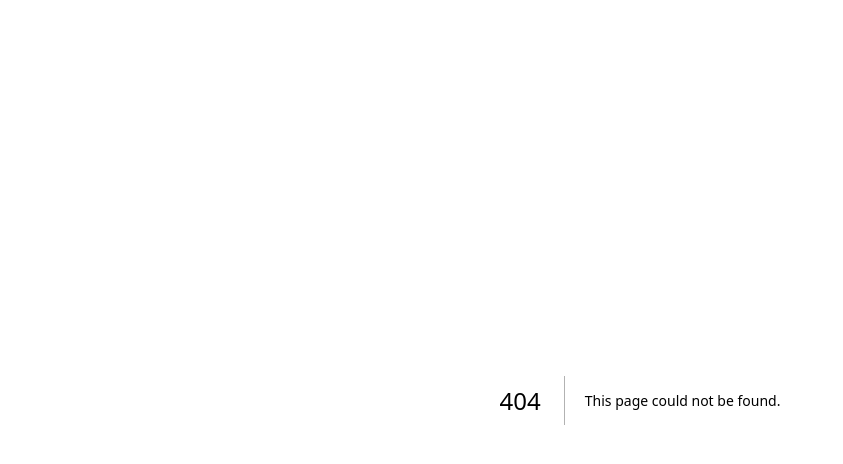
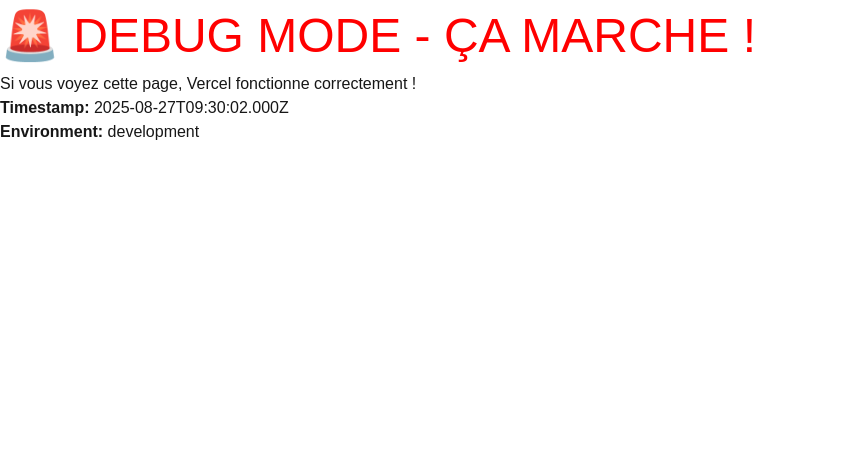
Before and after one commit to morepudding/datamigv2, a Next.js app: page /debug in a window 1280 px wide. Before the commit this address had no page. Shown: the top 464 px of the page, without its empty margins (0-843 px from the left). Built offline with nearby package versions, Linux system fonts and the light colour scheme.

Commit message:
Debug: Ajout page debug ultra-simple + configuration Vercel framework

```diff
--- /dev/null
+++ b/src/app/debug/page.tsx
@@ -0,0 +1,19 @@
+export default function DebugPage() {
+  return (
+    <html>
+      <head>
+        <title>Debug - PLM Migration Tool</title>
+      </head>
+      <body>
+        <h1 style={{color: 'red', fontSize: '48px'}}>🚨 DEBUG MODE - ÇA MARCHE !</h1>
+        <p>Si vous voyez cette page, Vercel fonctionne correctement !</p>
+        <div>
+          <strong>Timestamp:</strong> {new Date().toISOString()}
+        </div>
+        <div>
+          <strong>Environment:</strong> {process.env.NODE_ENV}
+        </div>
+      </body>
+    </html>
+  );
+}
```
